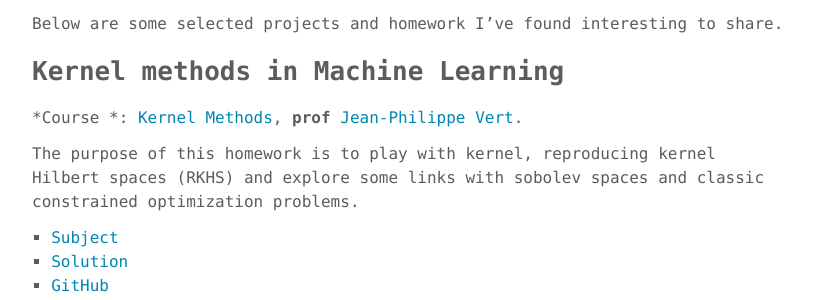
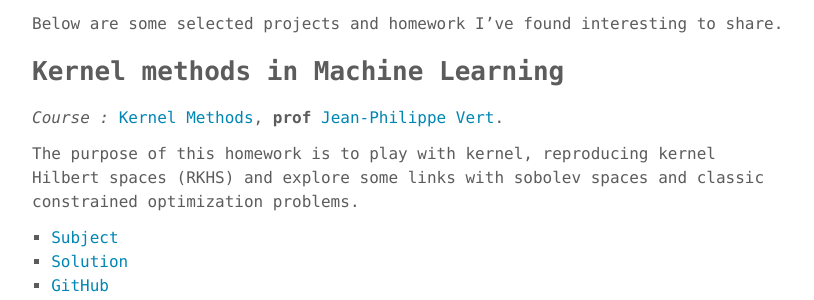
Before and after one commit to ncloarec/ncloarec.github.io, a Jekyll site: the page built from projects.md, in a window 1280 px wide and 900 px high. Shown: the part 185-485 px from the top of the window, without its empty margins (232-1046 px from the left). Built offline with Jekyll 4.4.1, drawn with Linux system fonts in a browser that asks for light colours.

Commit message:
fix bold

```diff
--- a/projects.md
+++ b/projects.md
@@ -7,7 +7,7 @@ permalink: /projects/
 Below are some selected projects and homework I've found interesting to share.
 
 ## Kernel methods in Machine Learning
-*Course *: [Kernel Methods](http://members.cbio.mines-paristech.fr/~jvert/svn/kernelcourse/course/2019mva/index.html), **prof** [Jean-Philippe Vert](http://members.cbio.mines-paristech.fr/~jvert/).
+*Course :* [Kernel Methods](http://members.cbio.mines-paristech.fr/~jvert/svn/kernelcourse/course/2019mva/index.html), **prof** [Jean-Philippe Vert](http://members.cbio.mines-paristech.fr/~jvert/).
 
 The purpose of this homework is to play with kernel, reproducing kernel Hilbert spaces (RKHS) and explore some links with sobolev spaces and classic constrained optimization problems.
 
```
